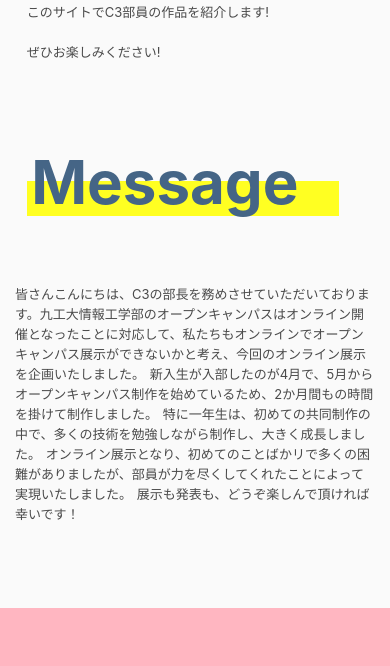
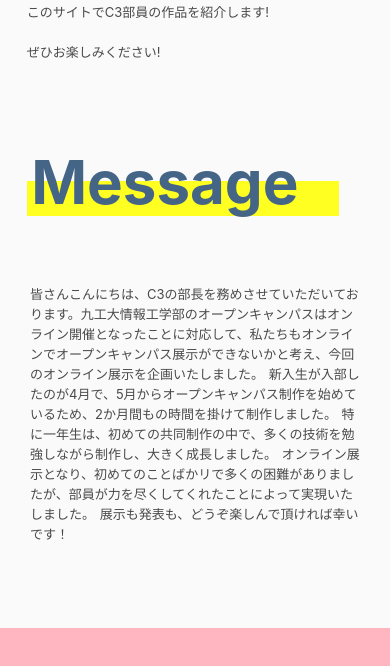
Before and after one commit to sha-ce/ocantest, a Nuxt app: page / in a window 390 px wide. Shown: the part 1516-2182 px from the top of the page. Built offline with nearby package versions, Linux system fonts and the light colour scheme.

Commit message:
Add files via upload

```diff
--- a/components/MyMessage.vue
+++ b/components/MyMessage.vue
@@ -64,7 +64,7 @@
     display: flex;
   }
   .mainContent {
-    margin: 0 15px;
+    margin: 0 30px;
     display: inline-block;
   }
 }
```
